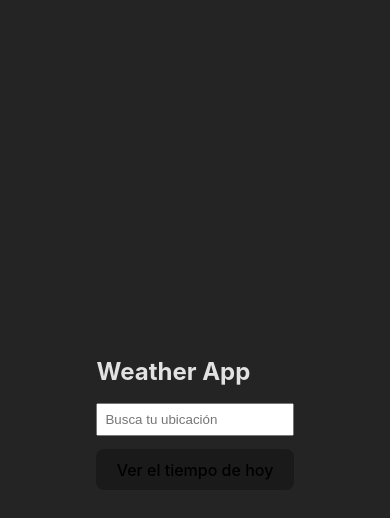
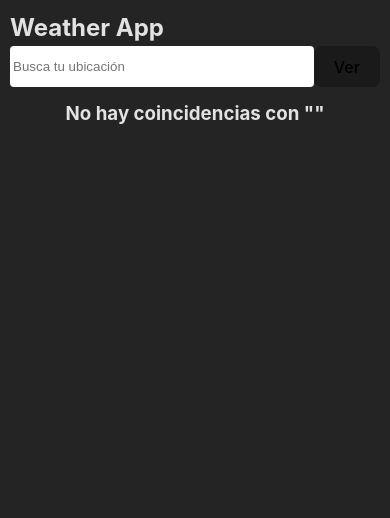
Before and after one commit to davidpalacin/weather-app-react, a React (Vite) app: page / in a window 390 px wide. Shown: the top 518 px of the page. Built offline with nearby package versions, Linux system fonts and the light colour scheme.

Commit message:
improve css: mobile first

```diff
--- a/src/App.css
+++ b/src/App.css
@@ -1,23 +1,47 @@
 .main {
   display: flex;
+  align-items: center;
   flex-direction: column;
   gap: 13px;
 }
 
-.list-of-locations {
+header {
+  display: flex;
+  flex-direction: column;
+  width: 100%;
+}
+
+.main-list-locations {
   list-style: none;
 }
 
-.list-of-locations li {
+.main-list-locations li {
   cursor: pointer;
   padding: 10px;
   border-radius: 5px;
 }
 
-.list-of-locations li:hover{
+.main-list-locations li:hover {
   background-color: grey;
 }
 
-input {
-  padding: 7px;
+.main-search {
+  display: flex;
+  width: 100%;
 }
+
+.main-search input {
+  width: inherit;
+  border: none;
+  border-radius: 4px;
+  padding: 3px;
+}
+
+.main-search input:focus,
+.main-search input:focus-visible {
+  outline: none;
+}
+
+.main-list {
+  width: 100%;
+}
--- a/src/App.jsx
+++ b/src/App.jsx
@@ -9,10 +9,17 @@ function App() {
   const [listOfLocations, setListOfLocations] = useState([]);
   const [showListOfLocations, setShowListOfLocations] = useState(true);
   const [actualLocation, setAcutualLocation] = useState('');
+  const [iptLocation, setIptLocation] = useState('');
 
   useEffect(() => {
-    console.log(weather)
-  }, [weather])
+    if (listOfLocations.length === 0) {
+      setNoSuchLocation(true);
+      setWeather(null);
+      return;
+    }
+
+    setShowListOfLocations(true);
+  }, [listOfLocations])
 
   // Called function when the user types something in the input
   const handleLocationSearch = async (e) => {
@@ -22,16 +29,13 @@ function App() {
     setNoSuchLocation(false);
     setListOfLocations(locations);
     setShowListOfLocations(true);
+    setIptLocation(value);
+  }
 
-  }
+
 
   // Function that get the weather of a location with the first item in the array of locations
   const handleGetWeather = async () => {
-    if (listOfLocations.length === 0) {
-      setNoSuchLocation(true);
-      setWeather(null);
-      return;
-    }
     const today = await WeatherService.getWeatherByLocation(listOfLocations[0].name);
     setWeather(today);
     setShowListOfLocations(false);
@@ -55,29 +59,36 @@ function App() {
 
   return (
     <div className='main'>
+      <header>
         <h2>Weather App</h2>
+        <section className="main-search">
           <input
             placeholder='Busca tu ubicación'
             onChange={handleLocationSearch}
             onKeyDown={handlePressEnter} type="text"
           />
+          <button onClick={handleGetWeather}>Ver</button>
+        </section>
+      </header>
       {
-        listOfLocations.length > 0 && showListOfLocations && (
-          <ul className='list-of-locations'>
+        listOfLocations.length > 0 &&
+        showListOfLocations && (
+          <section className='main-list'>
+            <ul className='main-list-locations'>
               {
-              listOfLocations.map((location) => (
+                listOfLocations.map((loc) => (
                   <li
-                  onClick={() => handleGetWeatherOfSelectedCountry(location.name, location.country)}
-                  key={location.id}
+                    onClick={() => handleGetWeatherOfSelectedCountry(loc.name, loc.country)}
+                    key={loc.id}
                   >
-                  {location.name} ({location.country})
+                    {loc.name} ({loc.country})
                   </li>
                 ))
               }
             </ul>
+          </section>
         )
       }
-      <button onClick={handleGetWeather}>Ver el tiempo de hoy</button>
       {
         weather && (
           <>
@@ -91,7 +102,7 @@ function App() {
       }
       {
         noSuchLocation && (
-          <h3>No se ha encontrado ninguna ubicación</h3>
+          <h3>No hay coincidencias con "{iptLocation}"</h3>
         )
       }
     </div>
--- a/src/index.css
+++ b/src/index.css
@@ -21,12 +21,9 @@
 }
 
 body {
-  display: flex;
-  flex-direction: column;
-  justify-content: center;
-  align-items: center;
   min-width: 320px;
   min-height: 100vh;
+  padding: 10px;
 }
 
 button {
```
Lines whose indentation alone changed are shown as unchanged.
